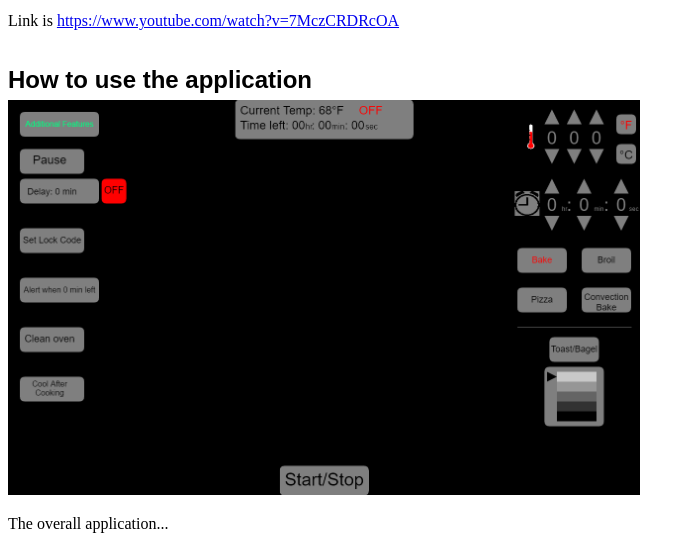
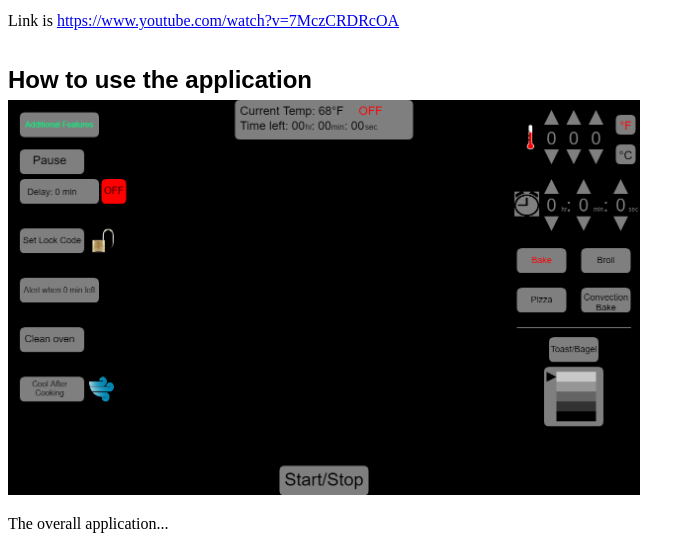
Before and after one commit to PatrickTam/CS422_Project1_Web, a plain HTML site: page index.html in a window 1280 px wide. Shown: the part 543-1088 px from the top of the page, 0-698 px from the left. Drawn offline with Linux system fonts and the light colour scheme.

Commit message:
fixed outdated photos

```diff
--- a/index.html
+++ b/index.html
@@ -41,7 +41,7 @@
 
 <h2 id="how">How to use the application</h2>
 
-<img src="app.png" style="width:50%;height:auto;">
+<img src="p1.Tam.Patrick.png" style="width:50%;height:auto;">
 <p>The overall application...</p>
 
 <h3 id="essen">The Essentials</h3>
@@ -110,7 +110,7 @@
 
 
 <h2 id="why">Why this is a good interface</h2>
-<img src="app.png" style="width:50%;height:auto;">
+<img src="p1.Tam.Patrick.png" style="width:50%;height:auto;">
 <p>I feel this is a good interface because it makes good use of colors. In the "Current Information" section, there are different colors per status. This is so that the user can know what the toaster oven is doing without having to really analyze what it is doing.</p>
 <p>Also, the interface separates the required parts of the toaster oven from the additional features. The additional features are hidden to reduce the amount of button clutter as well. If the user is looking for the additional features, they will find it on the other side.</p>
 <p>The essential side of the machine is on the right because that is how classically microwaves and toaster ovens work. On the essential side of the machine, it starts with temperature, then goes to time, then to function. This is how it logically flows downwards for cooking. On the functions, I separated the Toast/Bagel from the rest because the toasting has a totally separate way of cooking (which disregards time and temp, and goes for its own values).</p>
```
Also changed, not shown: additionalon.png, p1.Tam.Patrick.png (added).
